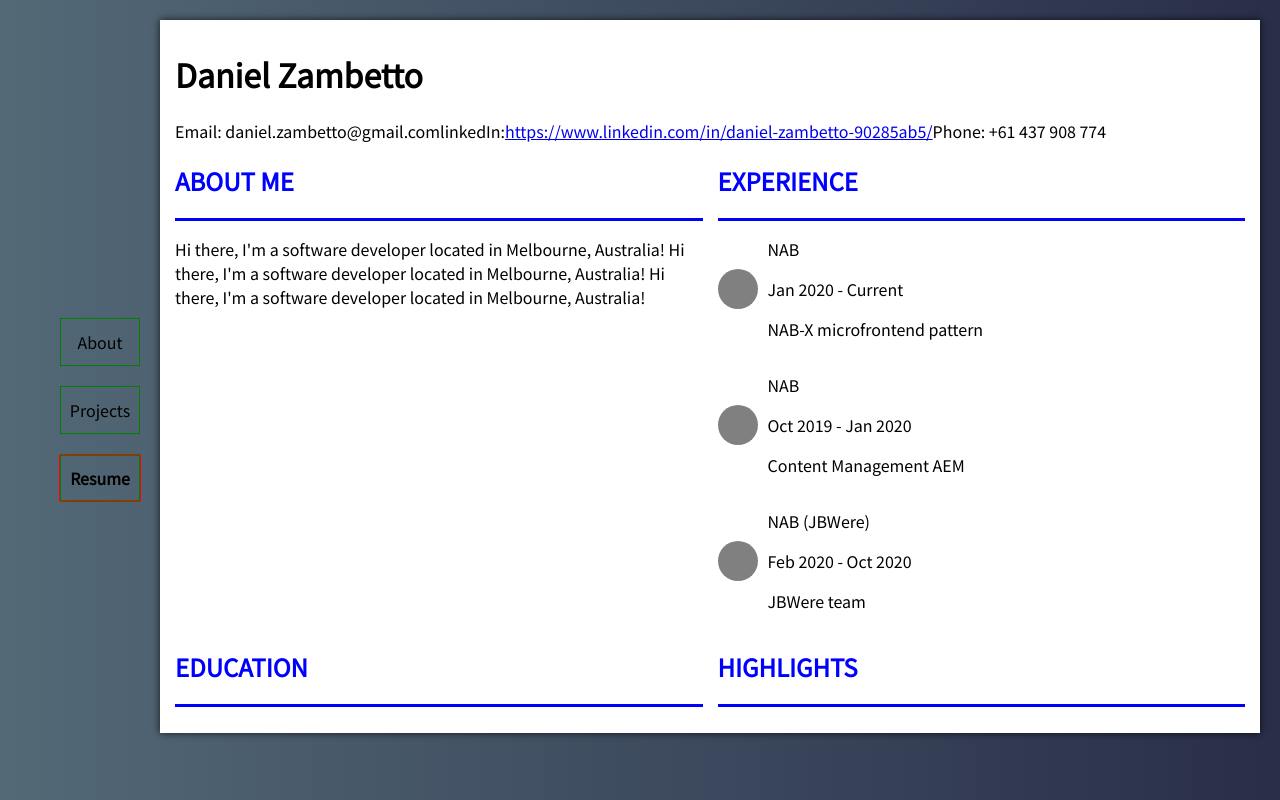
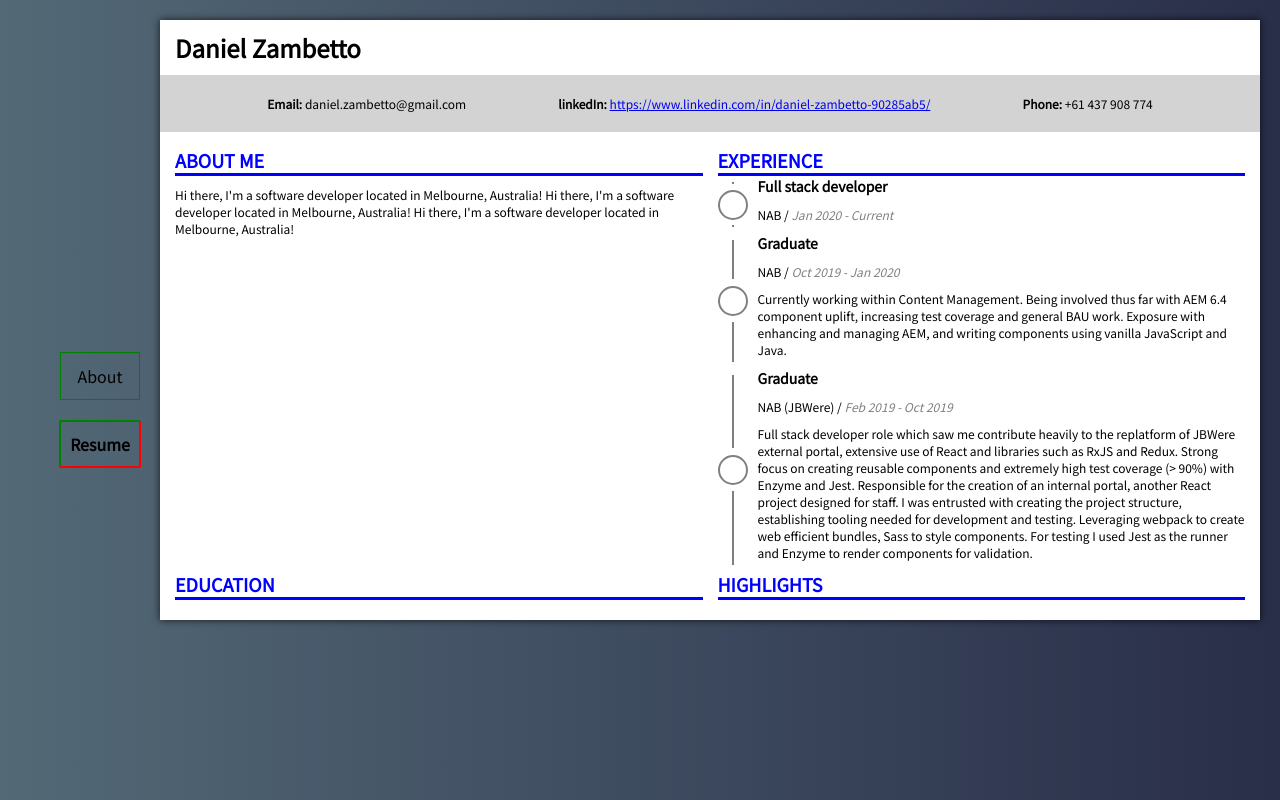
Before and after one commit to heyheman11/portfolio, a React (Create React App) app: page / in a window 1280 px wide. Both pictures are taken after a click on the button "Resume". Built offline with nearby package versions, Linux system fonts and the light colour scheme.

Commit message:
improvements in resume

```diff
--- a/src/index.css
+++ b/src/index.css
@@ -2,6 +2,7 @@
 body {
   margin: 0;
   font-family: "Noto Sans KR", sans-serif;
+
   -webkit-font-smoothing: antialiased;
   -moz-osx-font-smoothing: grayscale;
 }
--- a/src/pages/resume/Resume.css
+++ b/src/pages/resume/Resume.css
@@ -1,16 +1,29 @@
 * {
   box-sizing: border-box;
+}
+
+h1,
+h2,
+h3 {
+  margin: 0;
+}
+
+p {
+  margin: 10px 0;
 }
 
 .content {
   margin: 0 auto;
   padding: 10px 15px;
-  /* width: 21cm;
-  height: 29.7cm; */
   background-color: white;
+  font-size: 12px;
   -webkit-box-shadow: 0px 0px 7.5px 0px rgba(0, 0, 0, 0.75);
   -moz-box-shadow: 0px 0px 7.5px 0px rgba(0, 0, 0, 0.75);
   box-shadow: 0px 0px 7.5px 0px rgba(0, 0, 0, 0.75);
+}
+
+.header {
+  margin: 0 0 15px 0;
 }
 
 .experience-node {
@@ -18,18 +31,53 @@
   align-items: center;
 }
 
-.circle {
-  width: 40px;
-  height: 40px;
-  border-radius: 60%;
-  background-color: grey;
+.header-socials {
+  background-color: lightgray;
+  margin: 10px -15px;
+  padding: 10px 15px;
+  display: flex;
+  justify-content: space-evenly;
+}
+.header-socials > p {
+  display: inline-block;
+}
+
+.label {
+  font-weight: 800;
+}
+
+.date {
+  font-style: italic;
+  font-weight: 400;
+  color: gray;
+}
+
+.circle-container {
+  display: flex;
+  flex-direction: column;
+  justify-content: space-evenly;
+  align-self: stretch;
+  align-items: center;
   margin: 0 10px 0 0;
 }
 
-.circle::after {
-  content: '';
-  width: 4px;
-  background-color: gray;
+.circle {
+  width: 30px;
+  height: 30px;
+  border-radius: 60%;
+  border: 2px solid gray;
+}
+
+.circle-container::before {
+  content: "";
+  border: 1px solid gray;
+  height: calc(100% / 2 - 30px);
+}
+
+.circle-container::after {
+  content: "";
+  border: 1px solid gray;
+  height: calc(100% / 2 - 30px);
 }
 
 .resume-body {
--- a/src/pages/resume/Resume.js
+++ b/src/pages/resume/Resume.js
@@ -1,5 +1,28 @@
+import { useRef, useState, useEffect } from "react";
 import "./Resume.css";
 import resumeData from "./resume-data.json";
+
+const useHeight = (ref) => {
+  const [height, setHeight] = useState(0);
+  console.log("HEIGHT", height);
+
+  // console.log("HEIGHT ", ref?.current?.offsetWidth);
+  useEffect(() => {
+    const copiedRef = ref;
+    const resize = new ResizeObserver((node) => {
+      setHeight(node[0]?.contentRect?.height);
+    });
+    if (copiedRef && "current" in copiedRef && copiedRef.current !== null) {
+      resize.observe(copiedRef.current);
+    }
+    return () => {
+      if (copiedRef && "current" in copiedRef && copiedRef.current !== null) {
+        resize.unobserve(copiedRef?.current);
+      }
+    };
+  }, []);
+  return height;
+};
 
 function Heading({ title }) {
   return (
@@ -18,19 +41,29 @@ function Section({ section }) {
   );
 }
 
+function ExperienceNode({ item }) {
+  return (
+    <div className="experience-node">
+      <div className="circle-container">
+        <div className="circle"></div>
+      </div>
+      <div className="workplace">
+        <h3>{item.role}</h3>
+        <p>
+          {item.company}
+          {" / "}
+          <span className="date">{item.date}</span>
+        </p>
+        <p>{item.description}</p>
+      </div>
+    </div>
+  );
+}
+
 function ExperienceSection({ section }) {
   const renderExperiences = () => {
-    return section.nodes.map((item, key) => {
-      return (
-        <div className="experience-node">
-          <div className="circle"></div>
-          <div>
-            <p>{item.first}</p>
-            <p>{item.subtitle}</p>
-            <p>{item.description}</p>
-          </div>
-        </div>
-      );
+    return section.nodes.map((item, index) => {
+      return <ExperienceNode key={index} item={item} />;
     });
   };
 
@@ -43,25 +76,29 @@ function ExperienceSection({ section }) {
 }
 
 function Resume() {
-  console.log(resumeData);
   return (
     <div className="content">
       <div className="header">
         <h1>{resumeData.heading.name}</h1>
         <div className="header-socials">
-          <span>{`Email: ${resumeData.heading.contact.email}`}</span>
-          <span>
-            linkedIn:
+          <p>
+            <span className="label">Email:</span>{" "}
+            {resumeData.heading.contact.email}
+          </p>
+          <p>
+            <span className="label">linkedIn: </span>
             <a href={resumeData.heading.contact.linkedIn}>
               {resumeData.heading.contact.linkedIn}
             </a>
-          </span>
-          <span>{`Phone: ${resumeData.heading.contact.mobile}`}</span>
+          </p>
+          <p>
+            <span className="label">Phone:</span>{" "}
+            {resumeData.heading.contact.mobile}
+          </p>
         </div>
       </div>
       <div className="resume-body">
         {resumeData.body.map((section, index) => {
-          console.log(section);
           if (section?.nodes) {
             return <ExperienceSection section={section} key={index} />;
           }
--- a/src/pages/resume/resume-data.json
+++ b/src/pages/resume/resume-data.json
@@ -16,24 +16,23 @@
       "title": "EXPERIENCE",
       "nodes": [
         {
-          "first": "NAB",
-          "second": "Full stack developer",
-          "subtitle": "Jan 2020 - Current",
-          "description": "NAB-X microfrontend pattern"
+          "company": "NAB",
+          "role": "Full stack developer",
+          "date": "Jan 2020 - Current",
+          "description": ""
         },
         {
-          "first": "NAB",
-          "second": "Graduate",
-          "subtitle": "Oct 2019 - Jan 2020",
-          "description": "Content Management AEM"
+          "company": "NAB",
+          "role": "Graduate",
+          "date": "Oct 2019 - Jan 2020",
+          "description": "Currently working within Content Management. Being involved thus far with AEM 6.4 component uplift, increasing  test coverage and general BAU work. Exposure with enhancing and managing AEM, and writing components using vanilla JavaScript and Java."
         },
         {
-          "first": "NAB (JBWere)",
-          "second": "Graduate",
-          "subtitle": "Feb 2020 - Oct 2020",
-          "description": "JBWere team"
+          "company": "NAB (JBWere)",
+          "role": "Graduate",
+          "date": "Feb 2019 - Oct 2019",
+          "description": "Full stack developer role which saw me contribute heavily to the replatform of JBWere external portal, extensive use of React and libraries such as RxJS and Redux. Strong focus on creating reusable components and  extremely high test coverage (> 90%) with Enzyme and Jest. Responsible for the creation of an internal portal, another React project designed for staff. I was entrusted with creating the project structure, establishing tooling needed for development and testing. Leveraging webpack to create web efficient  bundles, Sass to style components. For testing I used Jest as the runner and Enzyme to render components for validation."
         }
-
       ]
     },
     {
--- a/src/routes.js
+++ b/src/routes.js
@@ -1,10 +1,9 @@
 import { About } from "./pages/About/About";
-import { Projects } from "./pages/Projects/Projects";
+// import { Projects } from "./pages/Projects/Projects";
 import { Resume } from "./pages/Resume/Resume";
 
 const routes = [
   { name: "About", component: About },
-  { name: "Projects", component: Projects },
   { name: "Resume", component: Resume },
 ];
 
```
Also changed, not shown: public/index.html (+0 -23 lines), 1 other file (tests, documents, lock files or other folders).
